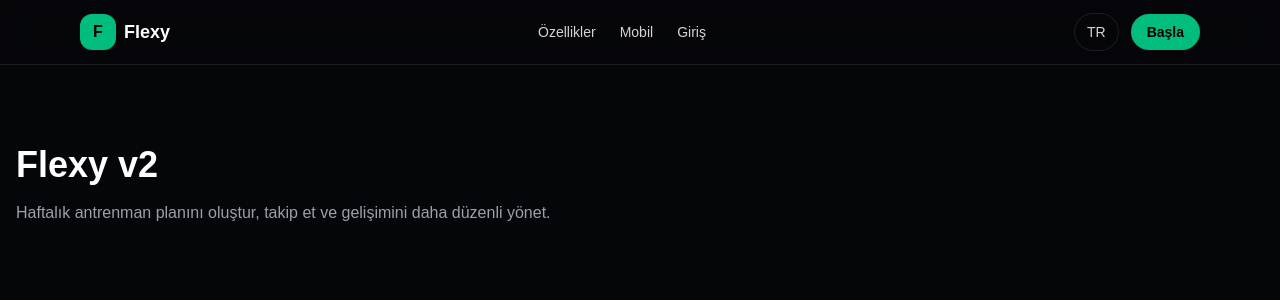
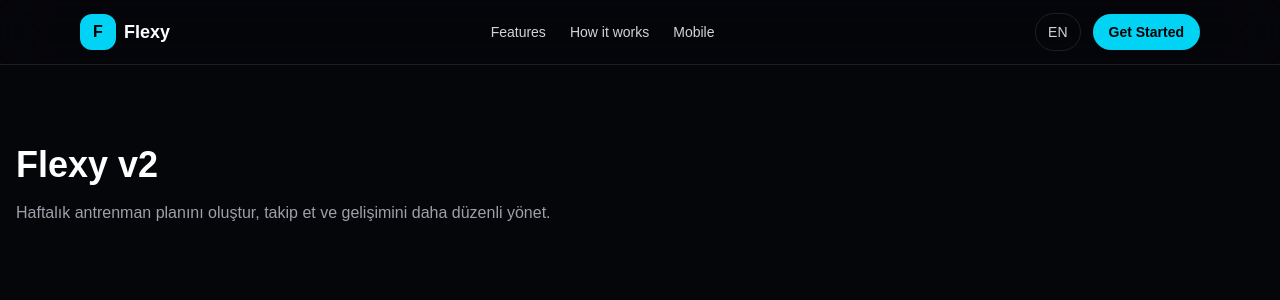
Before and after one commit to semih-bas/Flexy, a Next.js app: page / in a window 1280 px wide. Shown: the top 300 px of the page. Built offline with nearby package versions, Linux system fonts and the light colour scheme.

Commit message:
refactor: update navbar for global landing

```diff
--- a/src/components/layout/Navbar.tsx
+++ b/src/components/layout/Navbar.tsx
@@ -5,7 +5,7 @@ export default function Navbar() {
     <header className="sticky top-0 z-50 border-b border-white/10 bg-[#05060a]/80 backdrop-blur-xl">
       <nav className="mx-auto flex h-16 max-w-6xl items-center justify-between px-4">
         <Link href="/" className="flex items-center gap-2">
-          <div className="flex h-9 w-9 items-center justify-center rounded-xl bg-emerald-500 font-bold text-black">
+          <div className="flex h-9 w-9 items-center justify-center rounded-xl bg-cyan-400 font-bold text-black">
             F
           </div>
           <span className="text-lg font-semibold text-white">Flexy</span>
@@ -13,26 +13,26 @@ export default function Navbar() {
 
         <div className="hidden items-center gap-6 text-sm text-zinc-300 md:flex">
           <Link href="#features" className="hover:text-white">
-            Özellikler
+            Features
+          </Link>
+          <Link href="#how-it-works" className="hover:text-white">
+            How it works
           </Link>
           <Link href="#mobile" className="hover:text-white">
-            Mobil
-          </Link>
-          <Link href="/login" className="hover:text-white">
-            Giriş
+            Mobile
           </Link>
         </div>
 
         <div className="flex items-center gap-3">
           <button className="rounded-full border border-white/10 px-3 py-2 text-sm text-zinc-300">
-            TR
+            EN
           </button>
 
           <Link
             href="/login"
-            className="rounded-full bg-emerald-500 px-4 py-2 text-sm font-semibold text-black transition hover:bg-emerald-400"
+            className="rounded-full bg-cyan-400 px-4 py-2 text-sm font-semibold text-black transition hover:bg-cyan-300"
           >
-            Başla
+            Get Started
           </Link>
         </div>
       </nav>
```
